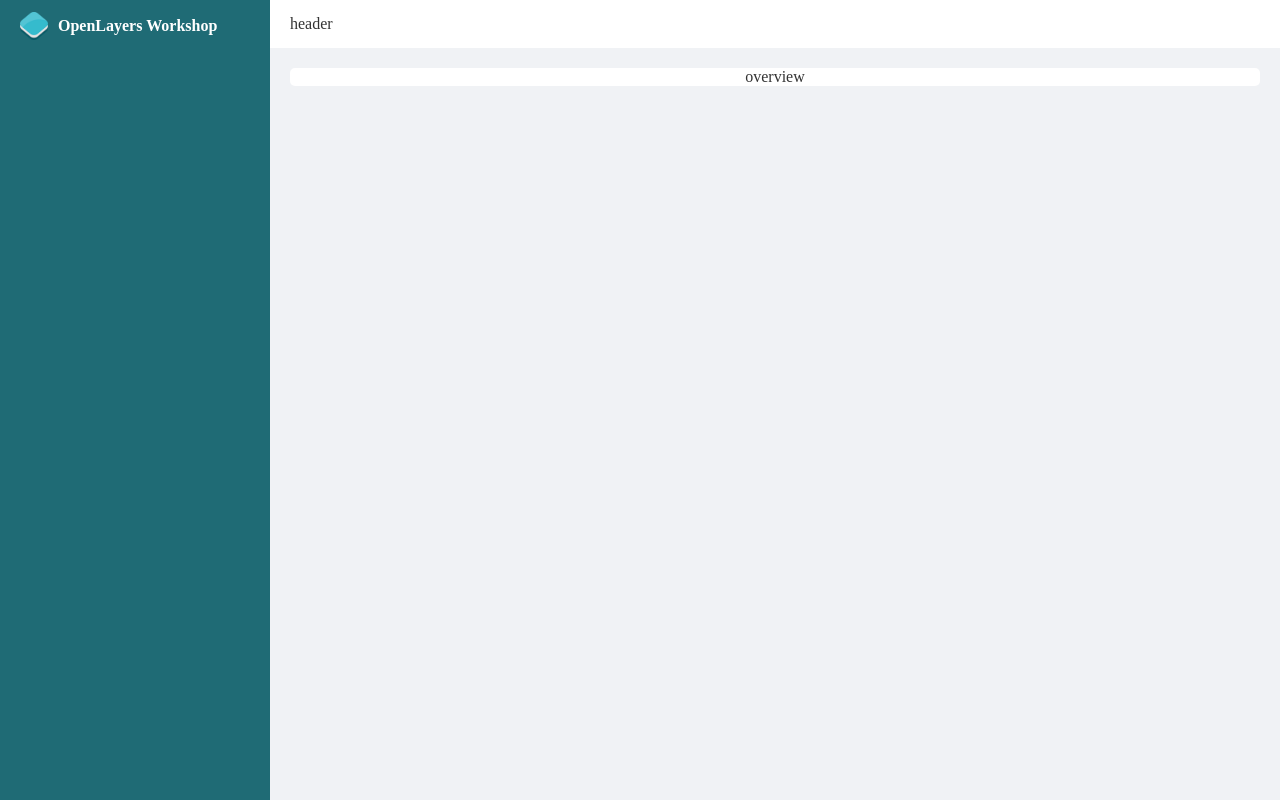
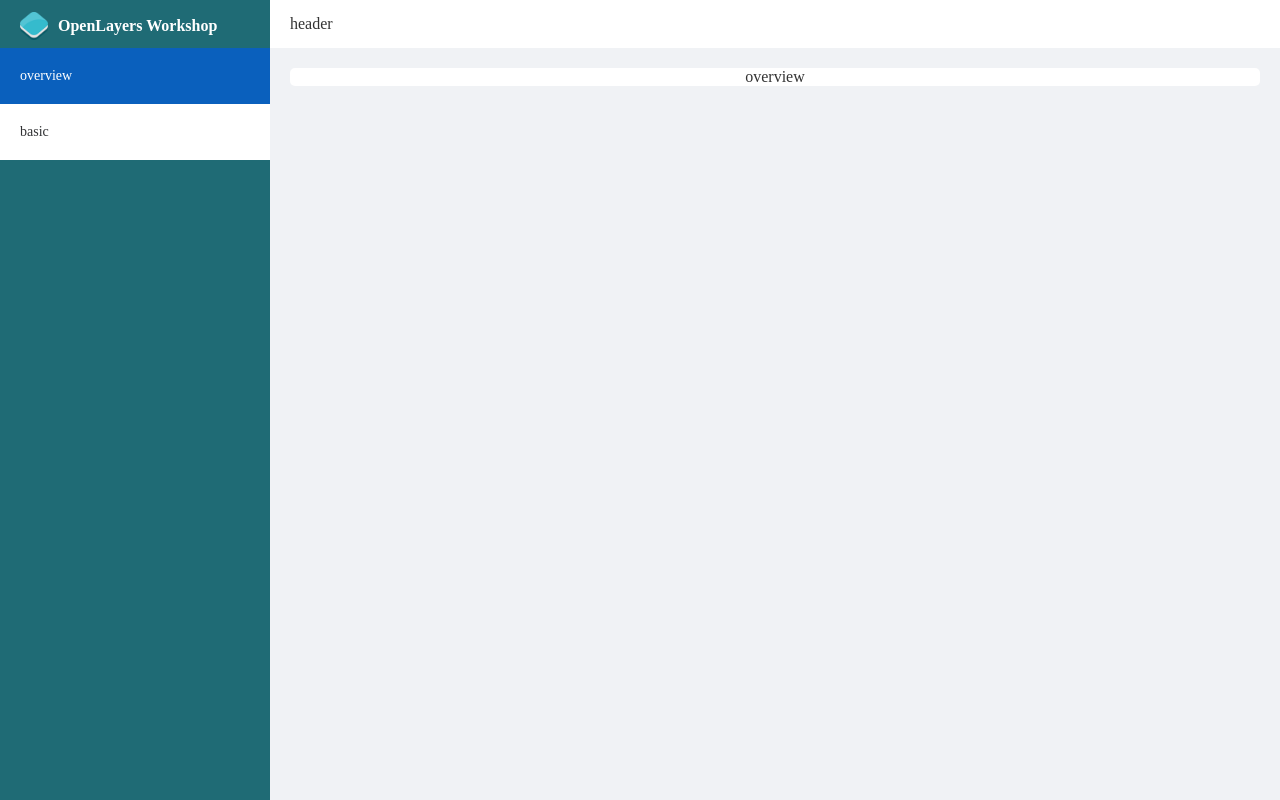
Before and after one commit to CN-Shopkeeper/ol_workshop, a Vue app: page /overview in a window 1280 px wide. Built offline with nearby package versions, Linux system fonts and the light colour scheme.

Commit message:
feat(menu item): add menu item for nav-menu and its el-menu-item

```diff
--- /dev/null
+++ b/src/components/nav-menu/config/menu-item.config.ts
@@ -0,0 +1,12 @@
+import { IMenuItem } from "./type";
+
+export const menuItems: IMenuItem[] = [
+  {
+    id: "/overview",
+    name: "overview"
+  },
+  {
+    id: "/basic",
+    name: "basic"
+  }
+];
--- /dev/null
+++ b/src/components/nav-menu/config/type.ts
@@ -0,0 +1,5 @@
+export interface IMenuItem {
+  id: string;
+  name: string;
+  icon?: string;
+}
--- a/src/components/nav-menu/src/nav-menu.vue
+++ b/src/components/nav-menu/src/nav-menu.vue
@@ -6,10 +6,22 @@
         <span v-if="!collapse">OpenLayers Workshop</span>
       </div>
     </div>
+    <el-menu router :default-active="router.currentRoute.value.path">
+      <template v-for="item in menuItems" :key="item.id">
+        <el-menu-item :index="item.id" :popper-class="item.popperClass">{{
+          item.name
+        }}</el-menu-item>
+      </template>
+    </el-menu>
   </div>
 </template>
 
-<script setup lang="ts"></script>
+<script setup lang="ts">
+import { useRouter } from "vue-router";
+import { menuItems } from "../config/menu-item.config";
+
+const router = useRouter();
+</script>
 
 <style scoped lang="less">
 .nav-menu {
```
